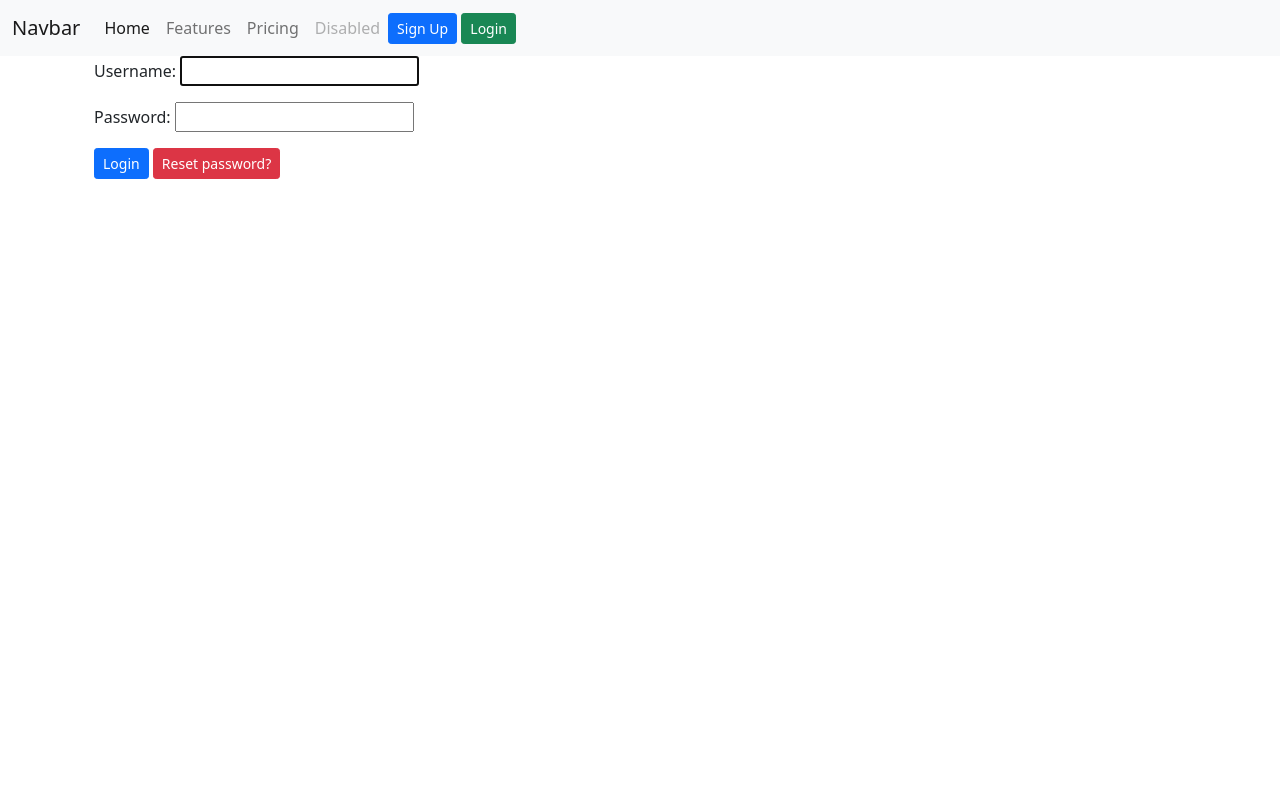
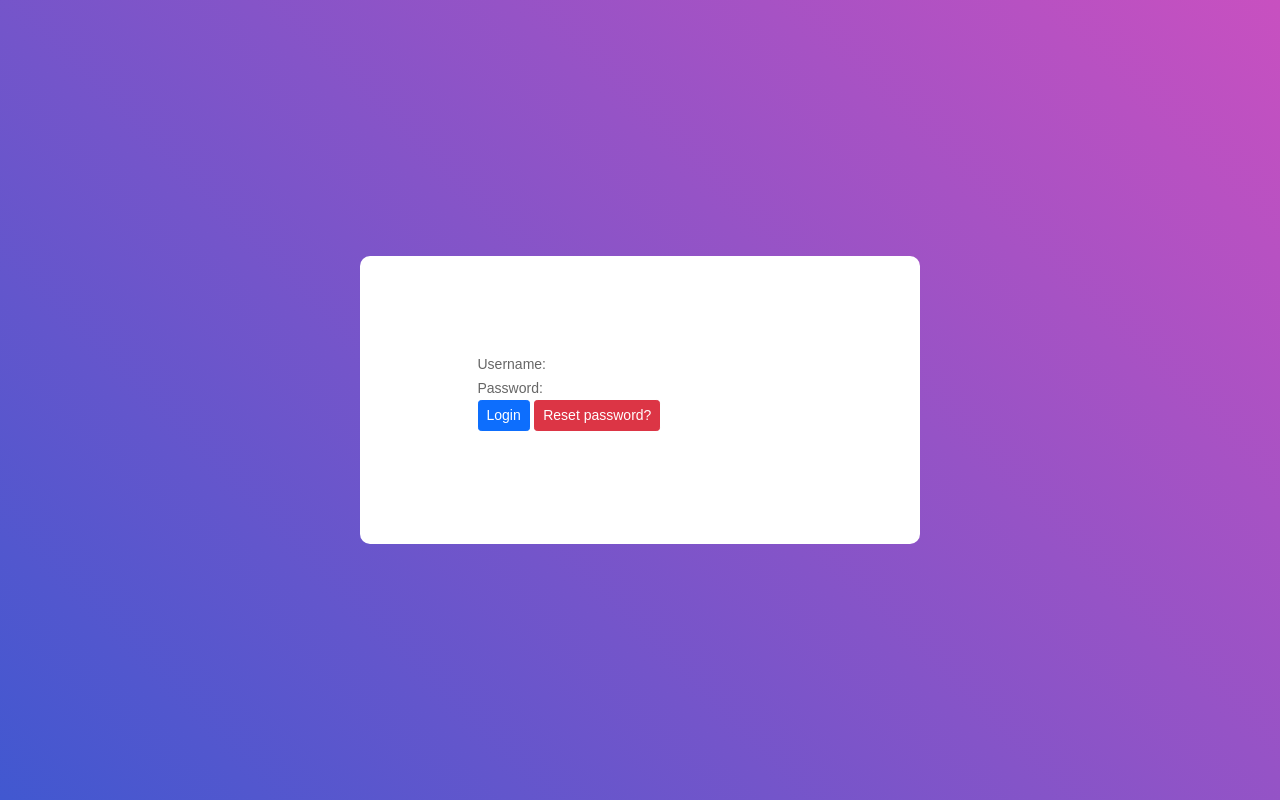
Before and after one commit to CiciovanBogdan/Social-Media, a Django app: page /login/ in a window 1280 px wide. Run offline with Django 4.2, Linux system fonts and the light colour scheme.

Commit message:
login page design

```diff
--- /dev/null
+++ b/static/index.js
@@ -0,0 +1,3 @@
+function handleClick(){
+    alert('Salutare test');
+}
--- /dev/null
+++ b/static/style.css
@@ -0,0 +1,104 @@
+* {
+    margin: 0;
+    padding: 0;
+    box-sizing: border-box;
+}
+
+body, html {
+    height: 100%;
+    font-family: Poppins-Regular, sans-serif;
+}
+
+p {
+    font-family: Poppins-Regular, sans-serif;
+    font-size: 14px;
+    line-height: 1.7;
+    color: #666666;
+    margin: 0;
+}
+
+input {
+    outline: none;
+    border: none;
+}
+
+button {
+    outline: none !important;
+    border: none;
+    background: transparent;
+}
+
+button:hover {
+    cursor: pointer;
+}
+
+.container-login100 {
+    width: 100%;
+    min-height: 100vh;
+    display: -webkit-box;
+    display: -webkit-flex;
+    display: -moz-box;
+    display: -ms-flexbox;
+    display: flex;
+    flex-wrap: wrap;
+    justify-content: center;
+    align-items: center;
+    padding: 15px;
+    background: #9053c7;
+    background: -webkit-linear-gradient(-135deg, #c850c0, #4158d0);
+    background: -o-linear-gradient(-135deg, #c850c0, #4158d0);
+    background: -moz-linear-gradient(-135deg, #c850c0, #4158d0);
+    background: linear-gradient(-135deg, #c850c0, #4158d0);
+}
+
+.wrap-login100 {
+    width: 560px;
+    background: #fff;
+    border-radius: 10px;
+    overflow: hidden;
+
+    display: -webkit-box;
+    display: -webkit-flex;
+    display: -moz-box;
+    display: -ms-flexbox;
+    display: flex;
+    flex-wrap: wrap;
+    justify-content: space-between;
+    padding: 177px 130px 33px 95px;
+}
+
+.login100-form {
+    width: 290px;
+}
+
+.form-style {
+    position: relative;
+    bottom: 10vh;
+    margin: auto;
+}
+
+@media (max-width: 992px) {
+  .wrap-login100 {
+    padding: 177px 90px 33px 85px;
+  }
+
+  .login100-form {
+    width: 50%;
+  }
+}
+
+@media (max-width: 768px) {
+  .wrap-login100 {
+    padding: 100px 80px 33px 80px;
+  }
+
+  .login100-form {
+    width: 100%;
+  }
+}
+
+@media (max-width: 576px) {
+  .wrap-login100 {
+    padding: 100px 15px 33px 15px;
+  }
+}
--- a/templates/base.html
+++ b/templates/base.html
@@ -7,13 +7,9 @@
 </head>
 <body>
 {% include 'nav_bar.html' %}
-<div class="container">
-    <div class="container-fluid">
-        {% block content %}
+{% block content %}
 
-        {% endblock %}
-    </div>
-</div>
+{% endblock %}
 <script src="https://cdn.jsdelivr.net/npm/@popperjs/core@2.9.2/dist/umd/popper.min.js"></script>
 <script src="https://cdn.jsdelivr.net/npm/bootstrap@5.0.2/dist/js/bootstrap.min.js"></script>
 </body>
--- a/templates/nav_bar.html
+++ b/templates/nav_bar.html
@@ -20,6 +20,7 @@
                     <a class="nav-link disabled" href="#" tabindex="-1" aria-disabled="true">Disabled</a>
                 </li>
             </ul>
+        </div>
         <div>
             {% if user.is_authenticated %}
                 <a class="btn btn-sm btn-secondary" href="{% url 'logout' %}">Logout {{ request.user.username }}</a>
@@ -29,5 +30,4 @@
             {% endif %}
         </div>
     </div>
-    </div>
 </nav>
--- a/templates/registration/login.html
+++ b/templates/registration/login.html
@@ -1,12 +1,22 @@
-{% extends 'base.html' %}
-{% block title %}
-    Login
-{% endblock %}
-{% block content %}
-    <form method="post">
-        {% csrf_token %}
-        {{ form.as_p }}
-        <button class="btn btn-sm btn-primary" type="submit">Login</button>
-        <a class="btn btn-sm btn-danger" href="{% url 'password_reset' %}">Reset password?</a>
-    </form>
-{% endblock %}
+{% load static %}
+<!DOCTYPE>
+<html lang="en">
+<head>
+    <meta charset="UTF-8">
+    <title>Login</title>
+    <link href="https://cdn.jsdelivr.net/npm/bootstrap@5.0.2/dist/css/bootstrap.min.css" rel="stylesheet">
+</head>
+<body>
+<link rel="stylesheet" href="{% static 'style.css' %}">
+<div class="container-login100">
+    <div class="wrap-login100">
+        <form method="post" class="login100-form form-style">
+            {% csrf_token %}
+            {{ form.as_p }}
+            <button class="btn btn-sm btn-primary" type="submit">Login</button>
+            <a class="btn btn-sm btn-danger" href="{% url 'password_reset' %}">Reset password?</a>
+        </form>
+    </div>
+</div>
+</body>
+</html>
```
Also changed, not shown: socialMediaApp/settings.py (+5 -7 lines), db.sqlite3. Lines whose indentation alone changed are shown as unchanged.
